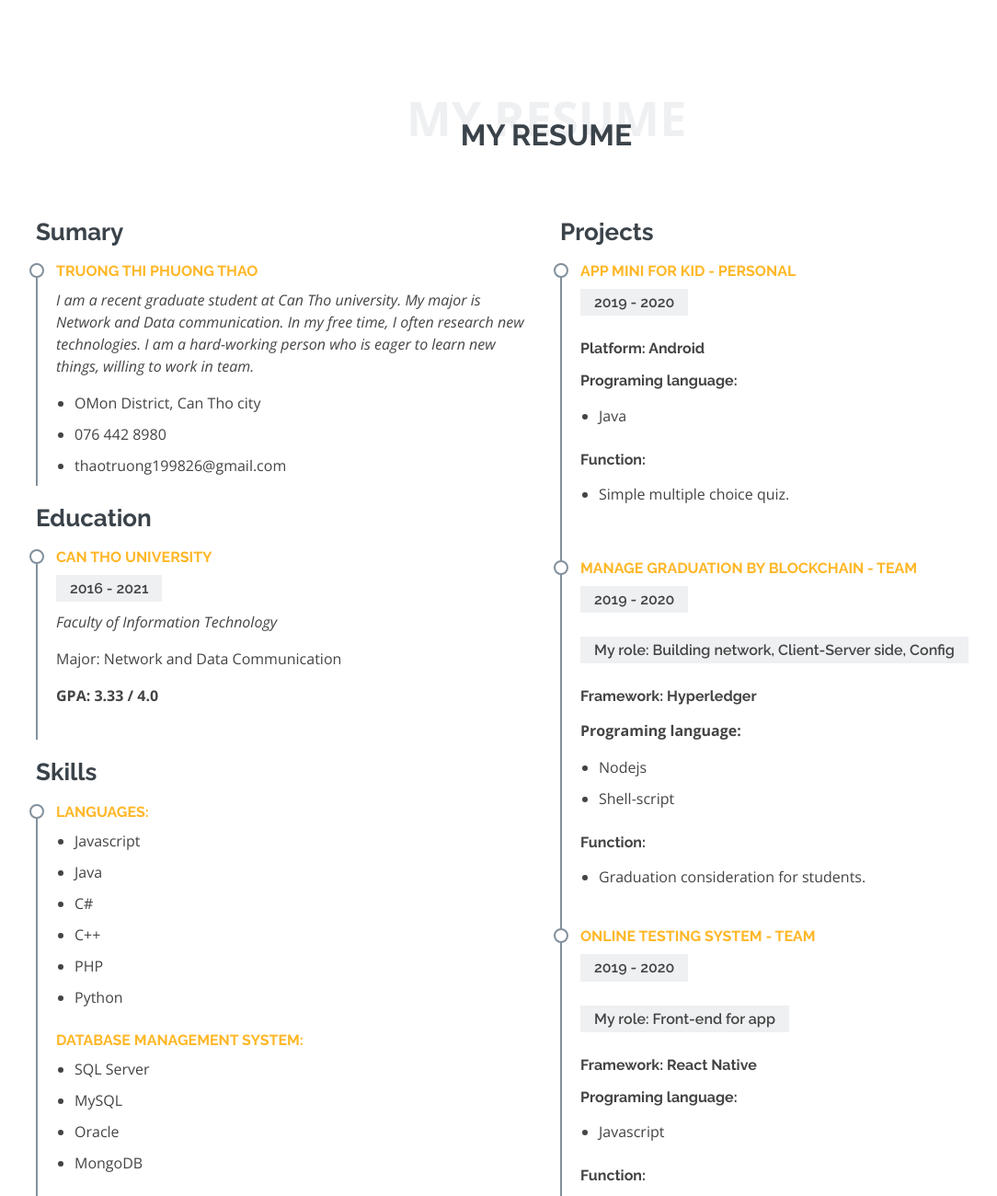
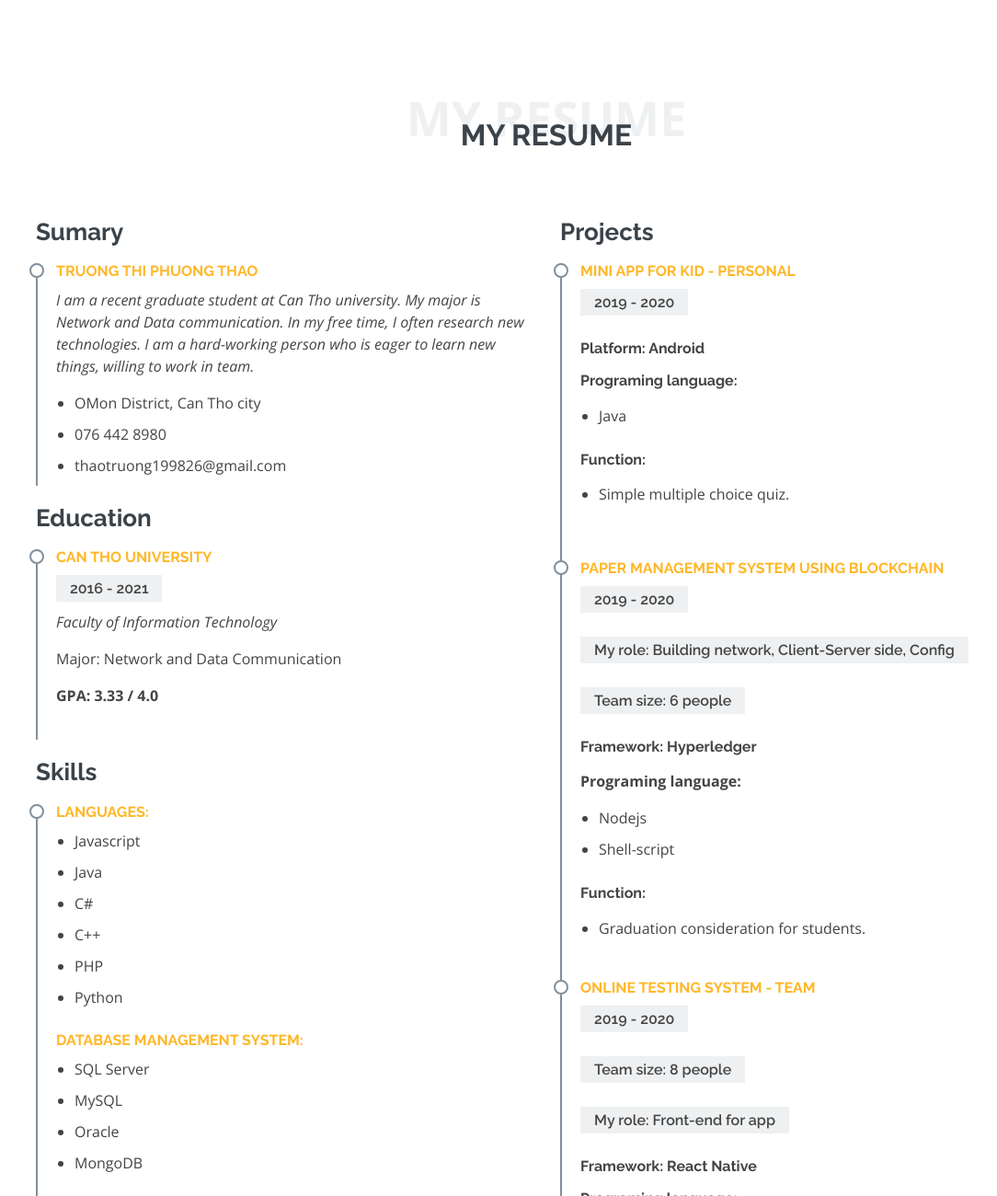
Before and after one commit to truongthiphuongthao/truongthiphuongthao.github.io, a plain HTML site: page index.html in a window 1280 px wide. Shown: the part 1500-2800 px from the top of the page at 92% size, without its empty margins (46-1130 px from the left). Drawn offline with nearby package versions, Linux system fonts and the light colour scheme.

Commit message:
add teamsize to cv

```diff
--- a/index.html
+++ b/index.html
@@ -259,7 +259,7 @@
           <div class="col-lg-6">
             <h3 class="resume-title">Projects </h3>
             <div class="resume-item">
-              <h4>App mini for kid - Personal</h4>
+              <h4>Mini app for kid - Personal</h4>
               <h5>2019 - 2020</h5>
               <p><h6><b>Platform: Android </b></h6></p>
               <p><h6><b> Programing language:</b></h6></p>
@@ -274,9 +274,10 @@
             </div>
 
             <div class="resume-item">
-              <h4>Manage Graduation by Blockchain - Team</h4>
+              <h4>Paper management system using Blockchain</h4>
               <h5> 2019 - 2020 </h5>
               <p> <h5> My role: Building network, Client-Server side, Config</h5> </p>
+              <p> <h5> Team size: 6 people </h5> </p>
               <p><h6><b> Framework: Hyperledger</b></h6></p>
               <p><b>Programing language: </b></p>
               <ul>
@@ -293,6 +294,7 @@
             <div class="resume-item">
               <h4> Online testing system - Team</h4>
               <h5> 2019 - 2020 </h5>
+              <p> <h5> Team size: 8 people </h5> </p>
               <p> <h5> My role: Front-end for app </h5> </p>
               <p><h6><b>Framework: React Native </b></h6></p>
               <p><h6><b>Programing language: </b></h6></p>
```
